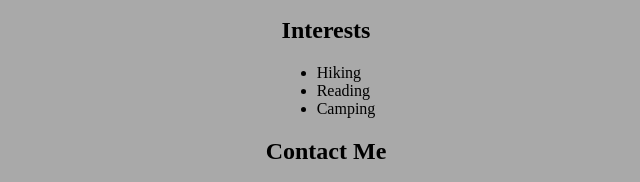
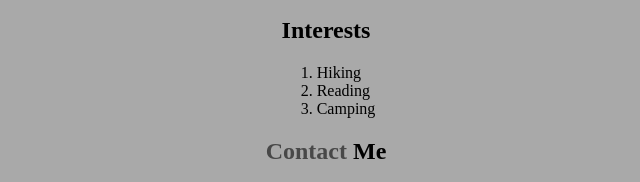
Before and after one commit to laurie7/portfolio, a plain HTML site: page portfolio/index.html in a window 1280 px wide. Shown: the part 1181-1363 px from the top of the page, 314-954 px from the left. Drawn offline with Linux system fonts and the light colour scheme.

Commit message:
complete contact, update lo tag and styling

```diff
--- a/portfolio/css/styles.css
+++ b/portfolio/css/styles.css
@@ -31,15 +31,6 @@ img {
   border: 5px solid gray;
 }
 
-/*  ul {
-  display: table;
-  margin: 0 auto;
-}
-
-/*  .contact {
-  display: inline;
-} */
-
 .footer-one {
   float: left;
   font-size: 10pt;
@@ -54,3 +45,8 @@ img {
   display: table;
   margin: 0 auto;
 }
+
+ol {
+  display: table;
+  margin: 0 auto;
+}
--- a/portfolio/index.html
+++ b/portfolio/index.html
@@ -8,12 +8,11 @@
 </head>
 <body>
 
-
   <h1><strong>Laurie Waller</strong></h1>
   <img src='img/portfolio.jpg' alt='photo of Laurie Waller'>
 
   <div class='list-style'>
-    <div class='paragraph'>
+  <div class='paragraph'>
   <h2>About Me</h2>
   <p>Hi! I'm a junior web developer passionate about efficient code and great teamwork. Thanks for checking out my site, and I'm looking forward to chatting!</p>
 
@@ -28,20 +27,20 @@
   <p>I hold a bachelor's degree in English and have spent the majority of my career teaching and working in the publishing industry. I decided to transition into the tech industry in order to challenge myself.</p>
 
   <h2>Interests</h2>
-  <ul>
+  <ol>
     <li>Hiking</li>
     <li>Reading</li>
     <li>Camping</li>
+  </ol>
+
+  <h2><span style='color: rgb(72,72,72)'>Contact</span> Me</h2>
+  <ul>
+    <li><a href="mailto:lauriewaller7@gmail.com">Email</a></li>
+    <li><a href="https://github.com/laurie7">GitHub</a></li>
+    <li><a href="https://twitter.com/laurie_waller">Twitter</a></li>
   </ul>
-
-  <h2>Contact Me</h2>
-  <ul>
-    <li class='contact'><a href="mailto:lauriewaller7@gmail.com">Email</a></li>
-    <li class='contact'><a href="https://github.com/laurie7">GitHub</a></li>
-    <li class='contact'><a href="https://twitter.com/laurie_waller">Twitter</a></li>
-  </ul>
-</div>
-</div>
+  </div>
+  </div>
 
 <p class='footer-one'><em>Copyright (c) 2021</em></p>
 <p class='footer-two'><em>Laurie Waller</em></p>
```
Also changed, not shown: 1 other file.
